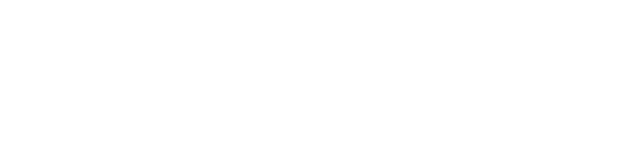
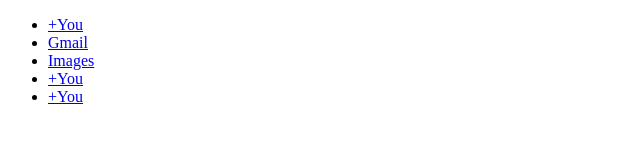
Before and after one commit to Matt1545/google-homepage, a plain HTML site: page index.html in a window 1280 px wide. Shown: the whole page, without its empty margins (0-640 px from the left). Drawn offline with Linux system fonts and the light colour scheme.

Commit message:
Update index.html

```diff
--- a/index.html
+++ b/index.html
@@ -4,7 +4,19 @@
   <title>Google</title>
 </head>
 <body>
+<div>
+  <div class="menu">
+    <ul>
+      <li><a href="#">+You</li>
+      <li><a href="#">Gmail</li>
+      <li><a href="#">Images</li>
+      <li><a href="#">+You</li>
+      <li><a href="#">+You</li>
+    </ul>
+  </div>
 
+
+</div>
 
 </body>
 </html>
```
